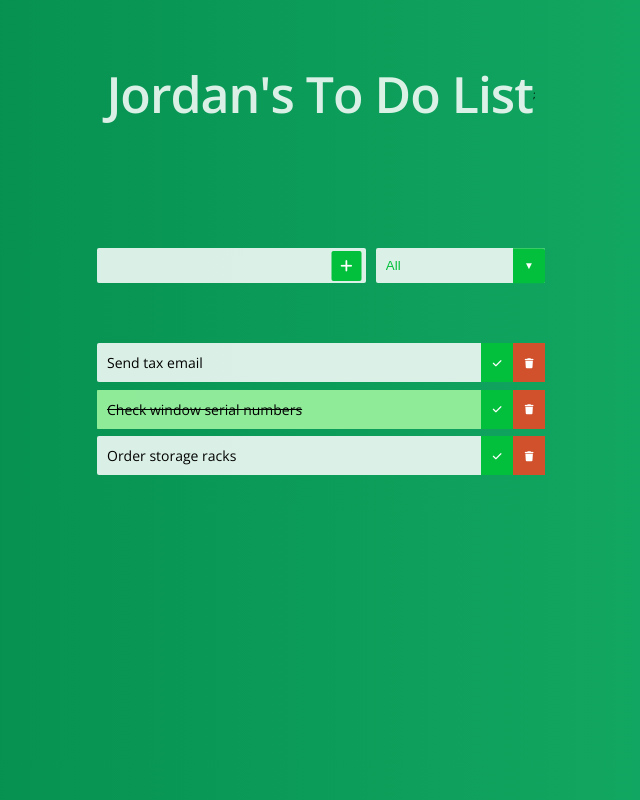
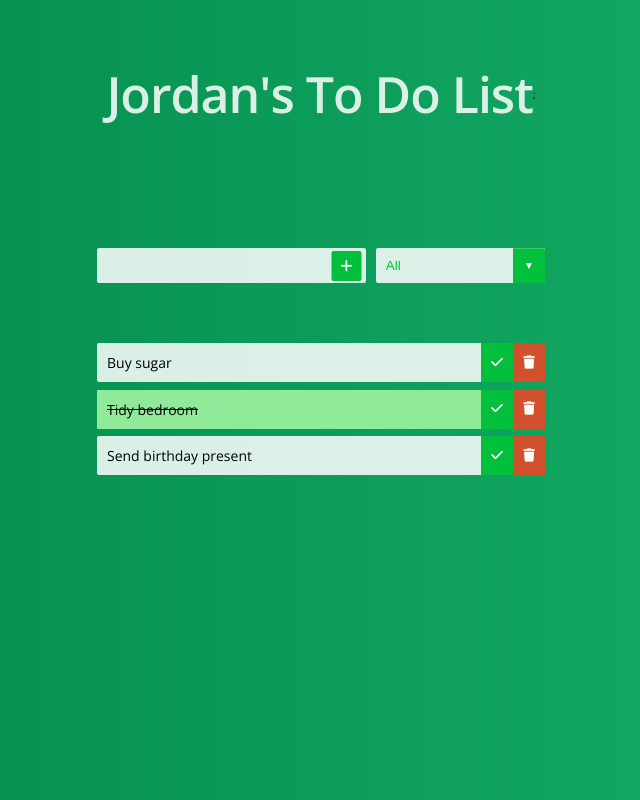
Before and after one commit to j-hutchison/react-todolist, a React (Create React App) app: page / in a window 1280 px wide. Shown: the whole page, without its empty margins (319-959 px from the left). Built offline with nearby package versions, Linux system fonts and the light colour scheme.

Commit message:
Fixed filter for complete, incomplete, all. Html element updates to use more appropriate tags. Add task on enter keyboard click

```diff
--- a/src/App.js
+++ b/src/App.js
@@ -9,7 +9,7 @@ import data from "./data/DummyListData.json";
 
 function App() {
 	const [listData, setListData] = useState(data);
-	const [listFilter, setListFilter] = useState(true);
+	const [listFilter, setListFilter] = useState("all");
 
 	const handleAddBtnClick = (name) => {
 		setListData(() => {
--- a/src/components/MenuBar.js
+++ b/src/components/MenuBar.js
@@ -5,7 +5,8 @@ import FormData from "../data/FormData.json";
 const MenuBar = (props) => {
 	const listItemInput = useRef();
 
-	const onAddBtnClick = () => {
+	const onAddBtnClick = (e) => {
+		e.preventDefault();
 		console.log(listItemInput.current.value);
 		props.onClick(listItemInput.current.value);
 		listItemInput.current.value = "";
@@ -16,40 +17,40 @@ const MenuBar = (props) => {
 		console.log(selectedOption.value);
 
 		if (selectedOption.value === "Incomplete") {
-			props.setListFilter(() => false);
+			props.setListFilter(() => "incomplete");
+		} else if (selectedOption.value === "Complete") {
+			props.setListFilter(() => "complete");
 		} else {
-			props.setListFilter(() => true);
+			props.setListFilter(() => "all");
 		}
 	};
 
 	return (
-		<div className={classes["menubar"]}>
+		<form className={classes["menubar"]} onSubmit={onAddBtnClick}>
 			<div className={classes["menubar-input-container"]}>
 				<input
 					ref={listItemInput}
 					type="text"
-					name=""
-					id=""
 					className={classes["menubar-input"]}
 				/>
-				<div className={classes["menubar-input-add"]} onClick={onAddBtnClick}>
+				<button
+					className={classes["menubar-input-add"]}
+					onClick={onAddBtnClick}
+				>
 					<i className="fa-solid fa-plus"></i>
-				</div>
+				</button>
 			</div>
 			<div className={classes["menubar-filter-container"]}>
 				<select
 					className={classes["menubar-filter-selection"]}
 					onChange={onFilterChange}
 				>
-					<option className="menubar-filter-option" data-boolean-value="true">
-						All
-					</option>
-					<option className="menubar-filter-option" data-boolean-value="false">
-						Incomplete
-					</option>
+					<option className="menubar-filter-option">All</option>
+					<option className="menubar-filter-option">Complete</option>
+					<option className="menubar-filter-option">Incomplete</option>
 				</select>
 			</div>
-		</div>
+		</form>
 	);
 };
 
--- a/src/components/MenuBar.module.css
+++ b/src/components/MenuBar.module.css
@@ -37,6 +37,7 @@
 
 	padding: 0.5rem;
 	background-color: var(---green-primary);
+	border: none;
 	color: #fff;
 	font-size: 1.4rem;
 	border-radius: 2px;
--- a/src/components/todolist/ToDoList.js
+++ b/src/components/todolist/ToDoList.js
@@ -5,12 +5,10 @@ import ToDoListItem from "./ToDoListItem";
 const ToDoList = (props) => {
 	const displayItem = (item) => {
 		console.log(props.filter, item.complete);
-		if (!props.filter) {
-			if (item.complete) {
-				return true;
-			} else {
-				return false;
-			}
+		if (props.filter === "complete") {
+			return item.complete ? true : false;
+		} else if (props.filter === "incomplete") {
+			return !item.complete ? true : false;
 		}
 
 		return true;
--- a/src/components/todolist/ToDoListItem.js
+++ b/src/components/todolist/ToDoListItem.js
@@ -34,18 +34,18 @@ const ToDoListItem = (props) => {
 				{props.name}
 			</p>
 			<div className={classes["todolist-item-buttons"]}>
-				<span
+				<button
 					className={`${classes["todolist-item-green"]} ${classes["todolist-item-btn"]}`}
 					onClick={handleCompletedButtonClick}
 				>
 					<i className="fa-solid fa-check"></i>
-				</span>
-				<span
+				</button>
+				<button
 					className={`${classes["todolist-item-red"]} ${classes["todolist-item-btn"]}`}
 					onClick={handleDeleteButtonClick}
 				>
 					<i className="fa-solid fa-trash"></i>
-				</span>
+				</button>
 			</div>
 		</li>
 	);
--- a/src/components/todolist/ToDoListItem.module.css
+++ b/src/components/todolist/ToDoListItem.module.css
@@ -50,6 +50,7 @@
 	align-items: center;
 	justify-content: center;
 	color: #fff;
+	border: none;
 
 	width: 3.2rem;
 	cursor: pointer;
--- a/src/data/DummyListData.json
+++ b/src/data/DummyListData.json
@@ -1,17 +1,17 @@
 [
 	{
-		"name": "Send tax email",
+		"name": "Buy sugar",
 		"complete": false,
-		"key": 1
+		"key": -1
 	},
 	{
-		"name": "Check window serial numbers",
+		"name": "Tidy bedroom",
 		"complete": true,
-		"key": 2
+		"key": -2
 	},
 	{
-		"name": "Order storage racks",
+		"name": "Send birthday present",
 		"complete": false,
-		"key": 3
+		"key": -3
 	}
 ]
```
